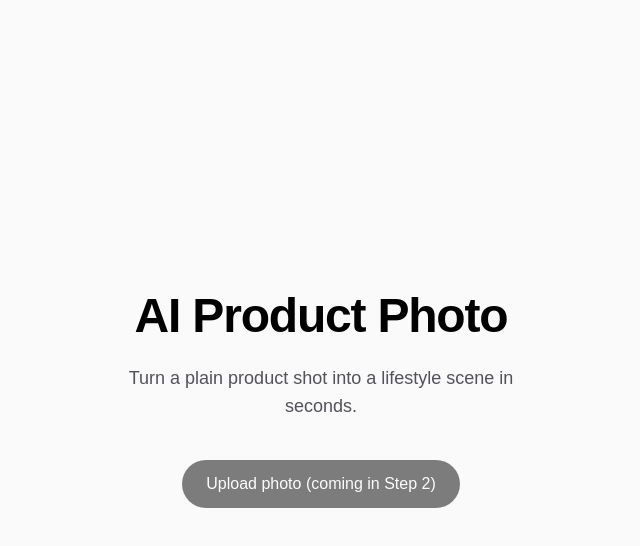
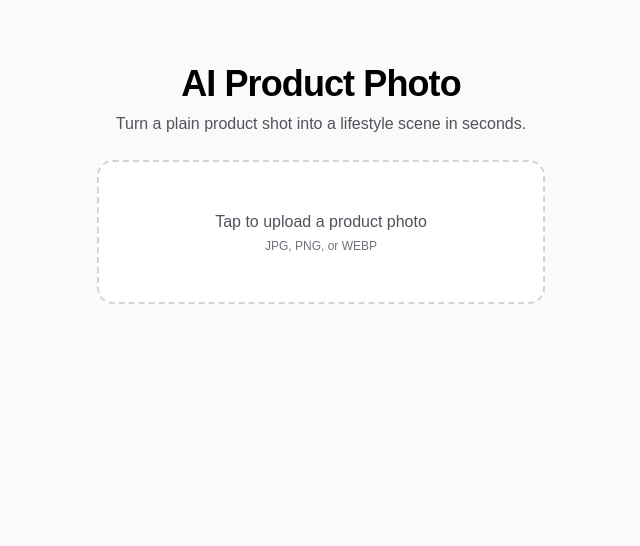
Before and after one commit to Phoebe0924/ai-product-image-tool, a Next.js app: page / in a window 1280 px wide. Shown: the top 546 px of the page, without its empty margins (319-959 px from the left). Built offline with nearby package versions, Linux system fonts and the light colour scheme.

Commit message:
Step 2: add image upload with local preview

```diff
--- a/src/app/page.tsx
+++ b/src/app/page.tsx
@@ -1,20 +1,98 @@
+"use client";
+
+import { useRef, useState } from "react";
+
 export default function Home() {
+  const [previewUrl, setPreviewUrl] = useState<string | null>(null);
+  const [fileName, setFileName] = useState<string | null>(null);
+  const inputRef = useRef<HTMLInputElement>(null);
+
+  function handleFile(file: File) {
+    if (!file.type.startsWith("image/")) return;
+    if (previewUrl) URL.revokeObjectURL(previewUrl);
+    setPreviewUrl(URL.createObjectURL(file));
+    setFileName(file.name);
+  }
+
+  function reset() {
+    if (previewUrl) URL.revokeObjectURL(previewUrl);
+    setPreviewUrl(null);
+    setFileName(null);
+    if (inputRef.current) inputRef.current.value = "";
+  }
+
   return (
-    <main className="flex min-h-screen flex-col items-center justify-center bg-zinc-50 p-8 dark:bg-black">
-      <div className="flex flex-col items-center gap-6 text-center">
-        <h1 className="text-4xl font-semibold tracking-tight text-black dark:text-zinc-50 sm:text-5xl">
+    <main className="flex min-h-screen flex-col items-center bg-zinc-50 px-4 py-10 dark:bg-black sm:py-16">
+      <div className="flex w-full max-w-md flex-col items-center gap-6 text-center">
+        <header className="flex flex-col gap-2">
+          <h1 className="text-3xl font-semibold tracking-tight text-black dark:text-zinc-50 sm:text-4xl">
             AI Product Photo
           </h1>
-        <p className="max-w-md text-lg text-zinc-600 dark:text-zinc-400">
+          <p className="text-base text-zinc-600 dark:text-zinc-400">
             Turn a plain product shot into a lifestyle scene in seconds.
           </p>
+        </header>
+
+        <input
+          ref={inputRef}
+          type="file"
+          accept="image/*"
+          className="hidden"
+          onChange={(e) => {
+            const f = e.target.files?.[0];
+            if (f) handleFile(f);
+          }}
+        />
+
+        {!previewUrl ? (
+          <button
+            type="button"
+            onClick={() => inputRef.current?.click()}
+            className="w-full rounded-2xl border-2 border-dashed border-zinc-300 bg-white px-6 py-12 text-zinc-600 transition hover:border-zinc-400 hover:bg-zinc-100 dark:border-zinc-700 dark:bg-zinc-900 dark:text-zinc-400 dark:hover:bg-zinc-800"
+          >
+            <span className="block text-base font-medium">Tap to upload a product photo</span>
+            <span className="mt-1 block text-xs text-zinc-500">JPG, PNG, or WEBP</span>
+          </button>
+        ) : (
+          <div className="flex w-full flex-col items-center gap-4">
+            {/* eslint-disable-next-line @next/next/no-img-element */}
+            <img
+              src={previewUrl}
+              alt={fileName ?? "Uploaded product"}
+              className="w-full rounded-2xl border border-zinc-200 bg-white object-contain shadow-sm dark:border-zinc-800 dark:bg-zinc-900"
+            />
+            {fileName && (
+              <p className="truncate text-xs text-zinc-500" title={fileName}>
+                {fileName}
+              </p>
+            )}
+
+            <div className="flex w-full gap-3">
+              <button
+                type="button"
+                onClick={() => inputRef.current?.click()}
+                className="flex-1 rounded-full border border-zinc-300 bg-white px-5 py-3 text-sm font-medium text-zinc-800 transition hover:bg-zinc-100 dark:border-zinc-700 dark:bg-zinc-900 dark:text-zinc-200 dark:hover:bg-zinc-800"
+              >
+                Replace
+              </button>
+              <button
+                type="button"
+                onClick={reset}
+                className="flex-1 rounded-full border border-zinc-300 bg-white px-5 py-3 text-sm font-medium text-zinc-800 transition hover:bg-zinc-100 dark:border-zinc-700 dark:bg-zinc-900 dark:text-zinc-200 dark:hover:bg-zinc-800"
+              >
+                Remove
+              </button>
+            </div>
+
             <button
               type="button"
               disabled
-          className="mt-4 cursor-not-allowed rounded-full bg-black px-6 py-3 text-white opacity-50 dark:bg-white dark:text-black"
+              className="mt-2 w-full cursor-not-allowed rounded-full bg-black px-5 py-3 text-sm font-medium text-white opacity-50 dark:bg-white dark:text-black"
             >
-          Upload photo (coming in Step 2)
+              Generate scene (coming in Step 3)
             </button>
+          </div>
+        )}
       </div>
     </main>
   );
```
Lines whose indentation alone changed are shown as unchanged.
